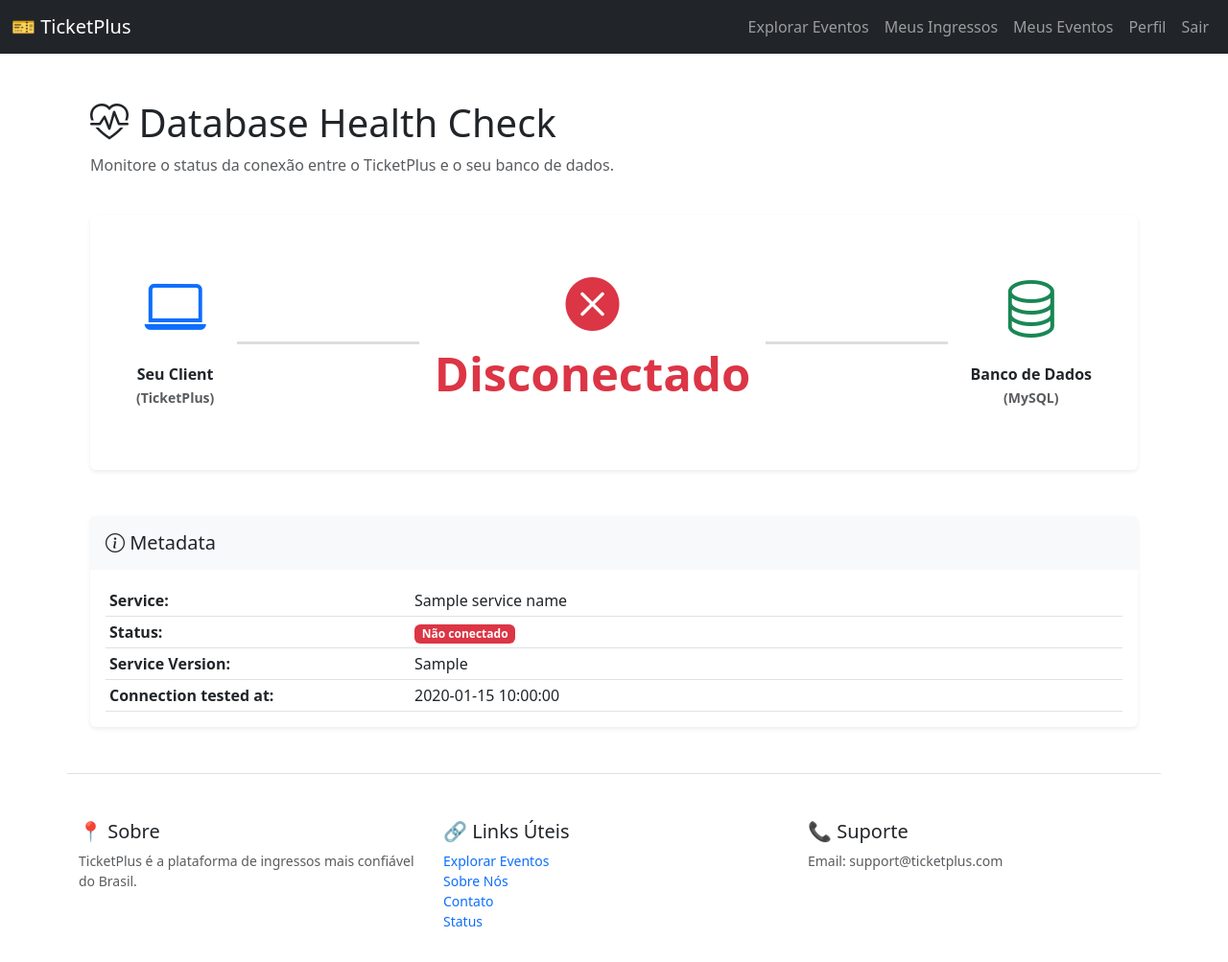
After one commit to Yahg0h/ticket-plus, a Python web app: template app/templates/health.html in a window 1280 px wide. The commit adds this page. Shown: the whole page at 96% size. Run offline with Jinja, Linux system fonts and the light colour scheme; the template is opened without the code that fills it: most values are stand-ins (such as "Sample title", 1, 10 or a date in 2020).

Commit message:
feat(health): add database health check endpoint with status page and a error 422 handler

```diff
--- a/app/templates/base.html
+++ b/app/templates/base.html
@@ -84,6 +84,7 @@
                     <li><a href="/events" class="text-decoration-none">Explorar Eventos</a></li>
                     <li><a href="/about" class="text-decoration-none">Sobre Nós</a></li>
                     <li><a href="/#" class="text-decoration-none">Contato</a></li>
+                    <li><a href="/health" class="text-decoration-none">Status</a></li>
                 </ul>
             </div>
             <div class="col-md-4 mb-3">
--- /dev/null
+++ b/app/templates/health.html
@@ -0,0 +1,156 @@
+{% extends "base.html" %}
+
+{% block title %}Health Check - TicketPlus{% endblock %}
+
+{% block content %}
+<div class="container mt-5">
+    <!-- Title -->
+    <div class="row mb-4">
+        <div class="col-12">
+            <h1 class="mb-2">
+                <i class="bi bi-heart-pulse"></i> Database Health Check
+            </h1>
+            <p class="text-muted">Monitore o status da conexão entre o TicketPlus e o seu banco de dados.</p>
+        </div>
+    </div>
+
+    <!-- Main Health Diagram -->
+    <div class="row mb-5">
+        <div class="col-12">
+            <div class="card border-0 shadow-sm p-5">
+                <!-- Visual Layout: Client <-> Status <-> Database -->
+                <div class="d-flex align-items-center justify-content-between gap-4">
+
+                    <!-- Client (Left) -->
+                    <div class="text-center">
+                        <div style="font-size: 4rem; color: #0d6efd; margin-bottom: 10px;">
+                            <i class="bi bi-laptop"></i>
+                        </div>
+                        <p class="fw-bold">Seu Client<br><small class="text-muted">(TicketPlus)</small></p>
+                    </div>
+
+                    <!-- Connection Line with Status Icon (Middle) -->
+                    <div class="flex-grow-1 d-flex align-items-center justify-content-center" style="position: relative; height: 80px;">
+                        <!-- Left Line -->
+                        <div style="flex: 1; height: 3px; background-color: #ddd;"></div>
+
+                        <!-- Status Icon (Checkmark or X) -->
+                        <div class="d-flex flex-column align-items-center text-center mx-3" style="font-size: 3.5rem; flex-shrink: 0;">
+                            {% if db_connected %}
+                                <div style="color: #28a745; line-height: 1;">
+                                    <i class="bi bi-check-circle-fill"></i>
+                                </div>
+                                <p class="mt-2 small fw-bold text-success mb-0">Conectado</p>
+                            {% else %}
+                                <div style="color: #dc3545; line-height: 1;">
+                                    <i class="bi bi-x-circle-fill"></i>
+                                </div>
+                                <p class="mt-2 small fw-bold text-danger mb-0">Disconectado</p>
+                            {% endif %}
+                        </div>
+
+                        <!-- Right Line -->
+                        <div style="flex: 1; height: 3px; background-color: #ddd;"></div>
+                    </div>
+
+                    <!-- Database (Right) -->
+                    <div class="text-center">
+                        <div style="font-size: 4rem; color: #198754; margin-bottom: 10px;">
+                            <i class="bi bi-database"></i>
+                        </div>
+                        <p class="fw-bold">Banco de Dados<br><small class="text-muted">(MySQL)</small></p>
+                    </div>
+
+                </div>
+            </div>
+        </div>
+    </div>
+
+    <!-- Metadata Information -->
+    <div class="row">
+        <div class="col-12">
+            <div class="card border-0 shadow-sm">
+                <div class="card-header bg-light border-0 py-3">
+                    <h5 class="mb-0">
+                        <i class="bi bi-info-circle"></i> Metadata
+                    </h5>
+                </div>
+                <div class="card-body">
+                    <table class="table table-sm mb-0">
+                        <tbody>
+                            <tr>
+                                <td class="fw-bold" style="width: 30%;">Service:</td>
+                                <td>{{ service_name }}</td>
+                            </tr>
+                            <tr>
+                                <td class="fw-bold">Status:</td>
+                                <td>
+                                    {% if db_connected %}
+                                        <span class="badge bg-success">Conectado</span>
+                                    {% else %}
+                                        <span class="badge bg-danger">Não conectado</span>
+                                    {% endif %}
+                                </td>
+                            </tr>
+                            <tr>
+                                <td class="fw-bold">Service Version:</td>
+                                <td>{{ service_version }}</td>
+                            </tr>
+                            <tr>
+                                <td class="fw-bold">Connection tested at:</td>
+                                <td>{{ checked_at }}</td>
+                            </tr>
+                        </tbody>
+                    </table>
+                </div>
+            </div>
+        </div>
+    </div>
+
+    <!-- Connection Details (if available) -->
+    {% if db_error %}
+    <div class="row mt-4">
+        <div class="col-12">
+            <div class="alert alert-warning" role="alert">
+                <h5 class="alert-heading">
+                    <i class="bi bi-exclamation-triangle"></i> Connection Error
+                </h5>
+                <p class="mb-0">{{ db_error }}</p>
+            </div>
+        </div>
+    </div>
+    {% endif %}
+
+</div>
+
+<style>
+    /* Smooth transitions */
+    .card {
+        transition: all 0.3s ease;
+    }
+
+    .card:hover {
+        box-shadow: 0 0.5rem 1rem rgba(0, 0, 0, 0.15) !important;
+    }
+
+    /* Icon animations */
+    @keyframes pulse-green {
+        0%, 100% { opacity: 1; }
+        50% { opacity: 0.7; }
+    }
+
+    @keyframes pulse-red {
+        0%, 100% { opacity: 1; }
+        50% { opacity: 0.7; }
+    }
+
+    .text-success i {
+        animation: pulse-green 2s infinite;
+    }
+
+    .text-danger i {
+        animation: pulse-red 2s infinite;
+    }
+</style>
+
+{% endblock %}
```
Also changed, not shown: app/database.py (+16 -0 lines), app/main.py (+50 -0 lines).
